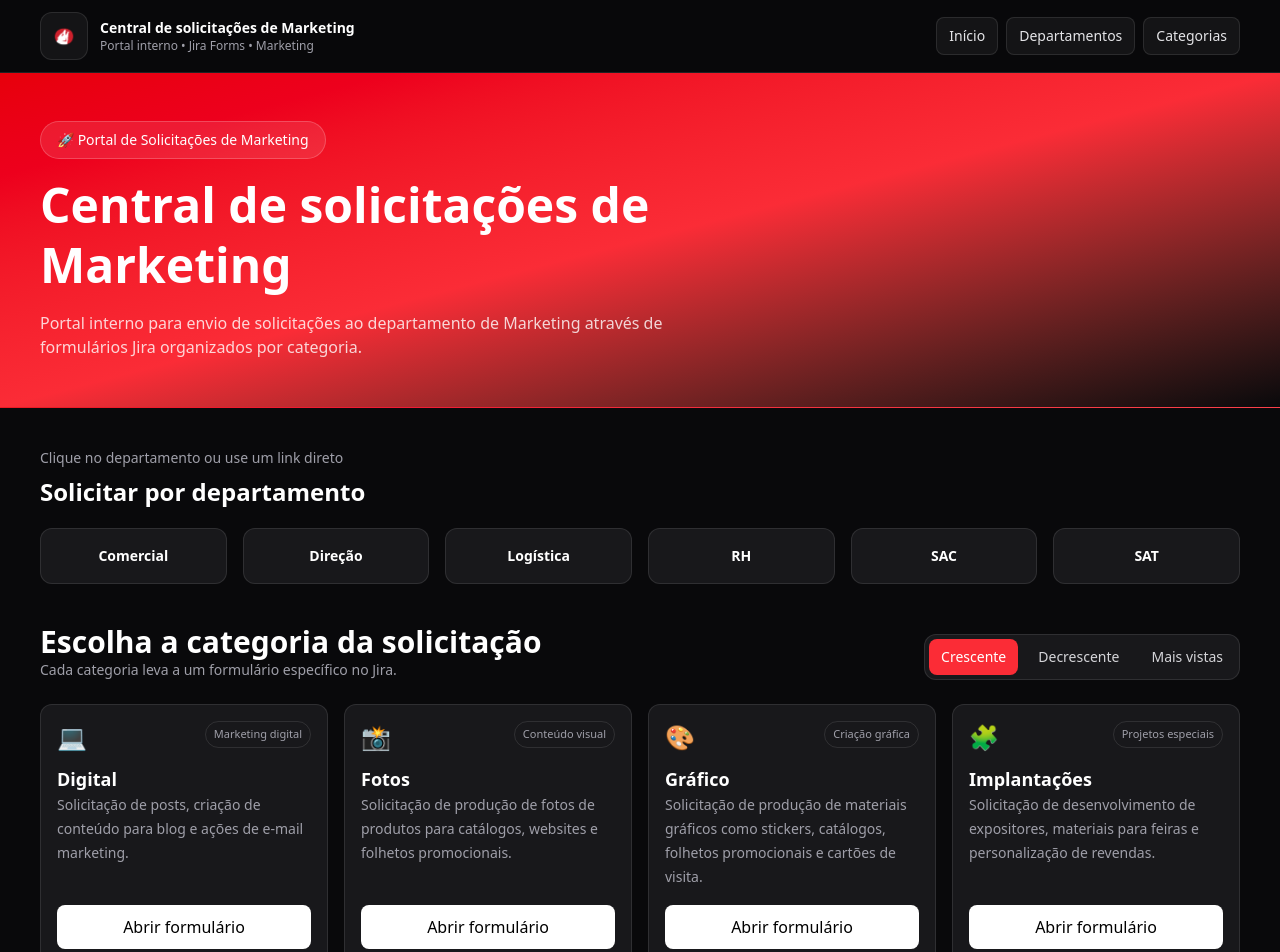
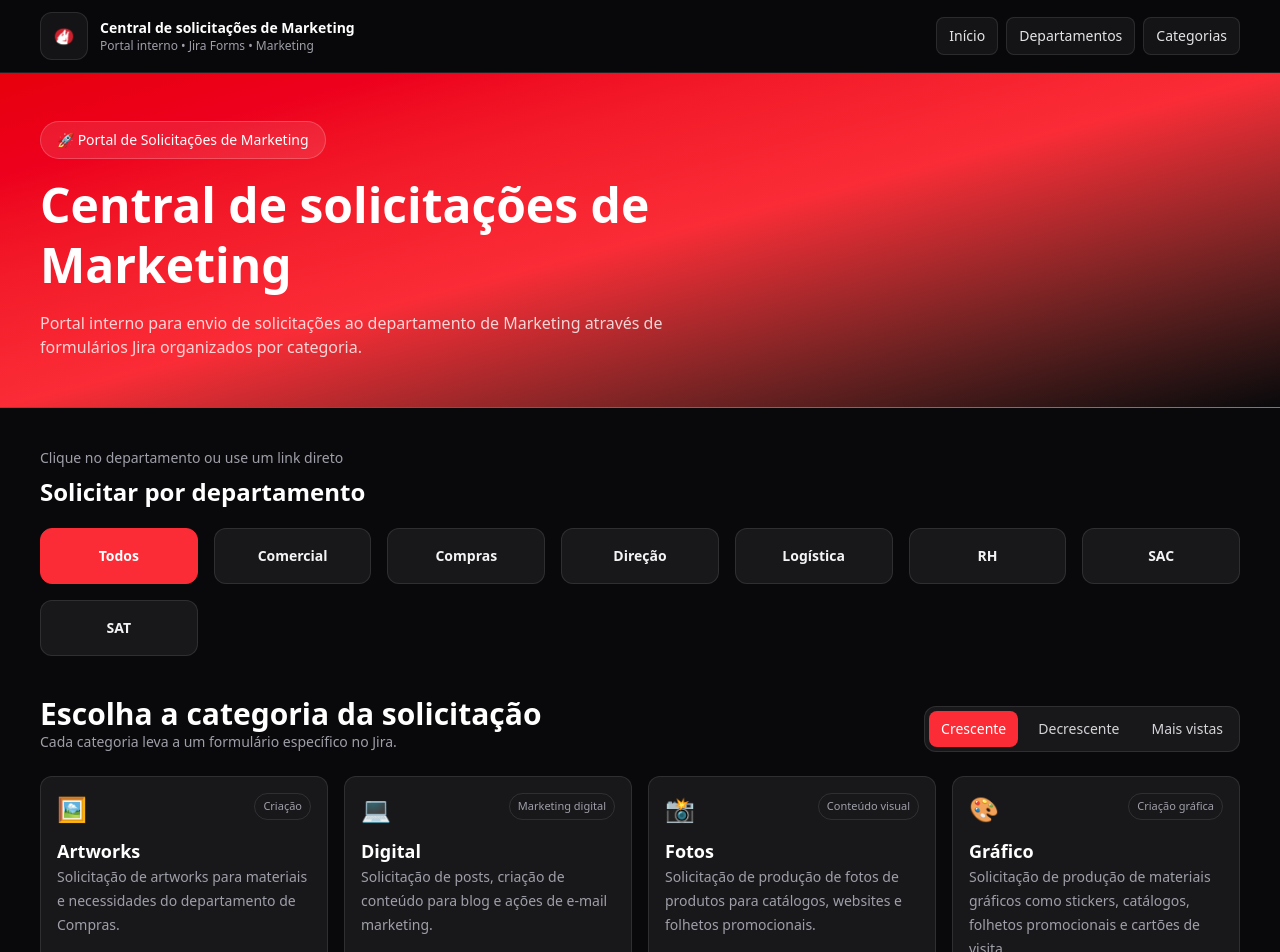
Before and after one commit to maiquelreislobao/marketingcenter, a React (Vite) app: page / in a window 1280 px wide. Shown: the top 952 px of the page. Built offline with nearby package versions, Linux system fonts and the light colour scheme.

Commit message:
Update App.jsx

```diff
--- a/src/App.jsx
+++ b/src/App.jsx
@@ -100,6 +100,14 @@ export default function PortalMarketingLobao() {
       tag: "Audiovisual",
       link: "https://clobao.atlassian.net/jira/software/projects/MKTVIDEOS/form/639",
     },
+    {
+      title: "Artworks",
+      description:
+        "Solicitação de artworks para materiais e necessidades do departamento de Compras.",
+      icon: "🖼️",
+      tag: "Criação",
+      link: "https://clobao.atlassian.net/servicedesk/customer/portal/8",
+    },
   ];
 
   const departmentMap = {
@@ -110,6 +118,14 @@ export default function PortalMarketingLobao() {
       "Implantações",
       "Gráfico",
       "Showroom",
+    ],
+    Compras: [
+      "Artworks",
+      "Gráfico",
+      "Showroom",
+      "Fotos",
+      "Vídeos",
+      "Implantações",
     ],
     Direção: services.map((s) => s.title),
     Logística: ["Solicitação de Materiais", "Gráfico"],
@@ -138,6 +154,23 @@ export default function PortalMarketingLobao() {
     if (viewsB !== viewsA) return viewsB - viewsA;
     return a.title.localeCompare(b.title);
   });
+
+  const handleDeptSelect = (dept) => {
+    try {
+      setSelectedDept(dept);
+      if (typeof window !== "undefined") {
+        const url = new URL(window.location.href);
+        if (dept) {
+          url.searchParams.set("dept", dept);
+        } else {
+          url.searchParams.delete("dept");
+        }
+        window.history.replaceState({}, "", url.toString());
+      }
+    } catch (error) {
+      console.error("Erro ao atualizar filtro:", error);
+    }
+  };
 
   const handleServiceView = (title) => {
     try {
@@ -259,19 +292,32 @@ export default function PortalMarketingLobao() {
         <p className="mb-2 text-sm text-zinc-400">Clique no departamento ou use um link direto</p>
         <h2 className="mb-5 text-xl font-black sm:text-2xl">Solicitar por departamento</h2>
 
-        <div className="grid grid-cols-2 gap-3 sm:gap-4 md:grid-cols-3 lg:grid-cols-6">
+        <div className="grid grid-cols-2 gap-3 sm:grid-cols-3 sm:gap-4 lg:grid-cols-4 xl:grid-cols-7">
+          <button
+            type="button"
+            onClick={() => handleDeptSelect(null)}
+            className={`flex min-h-[56px] items-center justify-center rounded-xl border px-3 py-3 text-sm font-semibold transition sm:px-4 sm:py-4 ${
+              !selectedDept
+                ? "border-red-500 bg-red-500 text-white"
+                : "border-white/10 bg-zinc-900 text-zinc-100 hover:border-red-500/40 hover:bg-zinc-800"
+            }`}
+          >
+            Todos
+          </button>
+
           {Object.keys(departmentMap).map((dept) => (
-            <a
+            <button
               key={dept}
-              href={`?dept=${encodeURIComponent(dept)}`}
+              type="button"
+              onClick={() => handleDeptSelect(dept)}
               className={`flex min-h-[56px] items-center justify-center rounded-xl border px-3 py-3 text-sm font-semibold transition sm:px-4 sm:py-4 ${
                 selectedDept === dept
-                  ? "border-red-500 bg-red-500"
-                  : "border-white/10 bg-zinc-900 hover:border-red-500/40 hover:bg-zinc-800"
+                  ? "border-red-500 bg-red-500 text-white"
+                  : "border-white/10 bg-zinc-900 text-zinc-100 hover:border-red-500/40 hover:bg-zinc-800"
               }`}
             >
               {dept}
-            </a>
+            </button>
           ))}
         </div>
       </section>
@@ -305,12 +351,13 @@ export default function PortalMarketingLobao() {
             </div>
 
             {selectedDept && (
-              <a
-                href="?"
+              <button
+                type="button"
+                onClick={() => handleDeptSelect(null)}
                 className="rounded-xl border border-white/10 px-4 py-2 text-center text-sm transition hover:border-red-500/40 hover:bg-zinc-800"
               >
                 Limpar filtro
-              </a>
+              </button>
             )}
           </div>
         </div>
```
